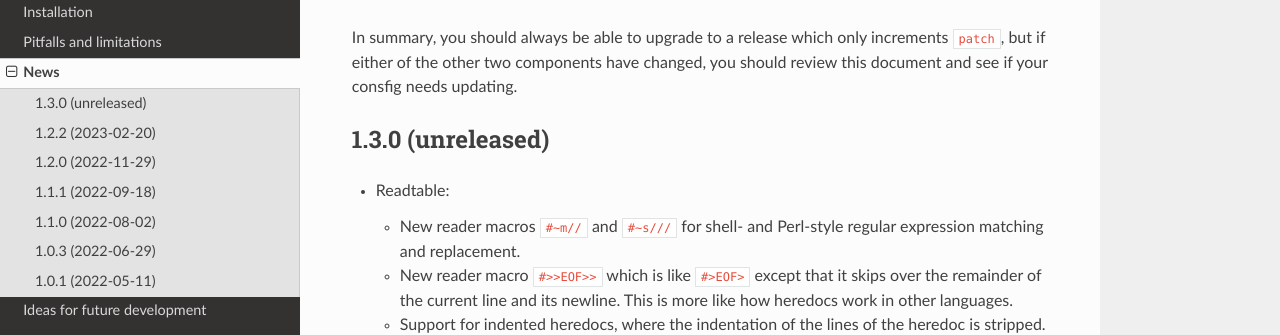
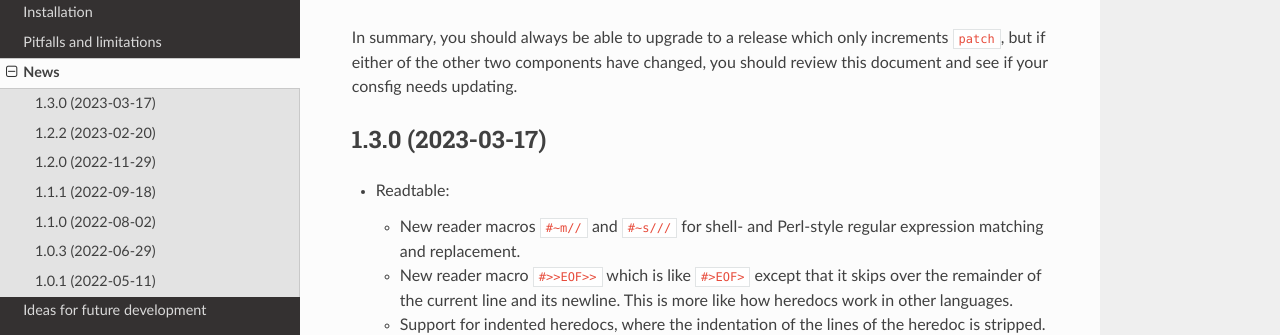
Before and after one commit to spwhitton/consfigurator, a Sphinx documentation site: the page built from doc/news.rst, in a window 1280 px wide and 900 px high, scrolled down 386 px. Shown: the part 137-472 px from the top of the window. Built offline with Sphinx 7.4.7 and the Read the Docs theme 2.0.0, drawn with Linux system fonts in a browser that asks for light colours; pages that are not in the unit, such as notebooks, are missing from menus.

```diff
--- a/doc/conf.py
+++ b/doc/conf.py
@@ -22,7 +22,7 @@ copyright = '2015-2018, 2020-2023, Sean Whitton, 2021-2022 David Bremner'
 author = 'Sean Whitton'
 
 # The full version, including alpha/beta/rc tags
-release = '1.2.3'
+release = '1.3.0'
 
 
 # -- General configuration ---------------------------------------------------
--- a/doc/news.rst
+++ b/doc/news.rst
@@ -23,7 +23,7 @@ In summary, you should always be able to upgrade to a release which only
 increments ``patch``, but if either of the other two components have changed,
 you should review this document and see if your consfig needs updating.
 
-1.3.0 (unreleased)
+1.3.0 (2023-03-17)
 ------------------
 
 - Readtable:
```
Also changed, not shown: 3 other files.
